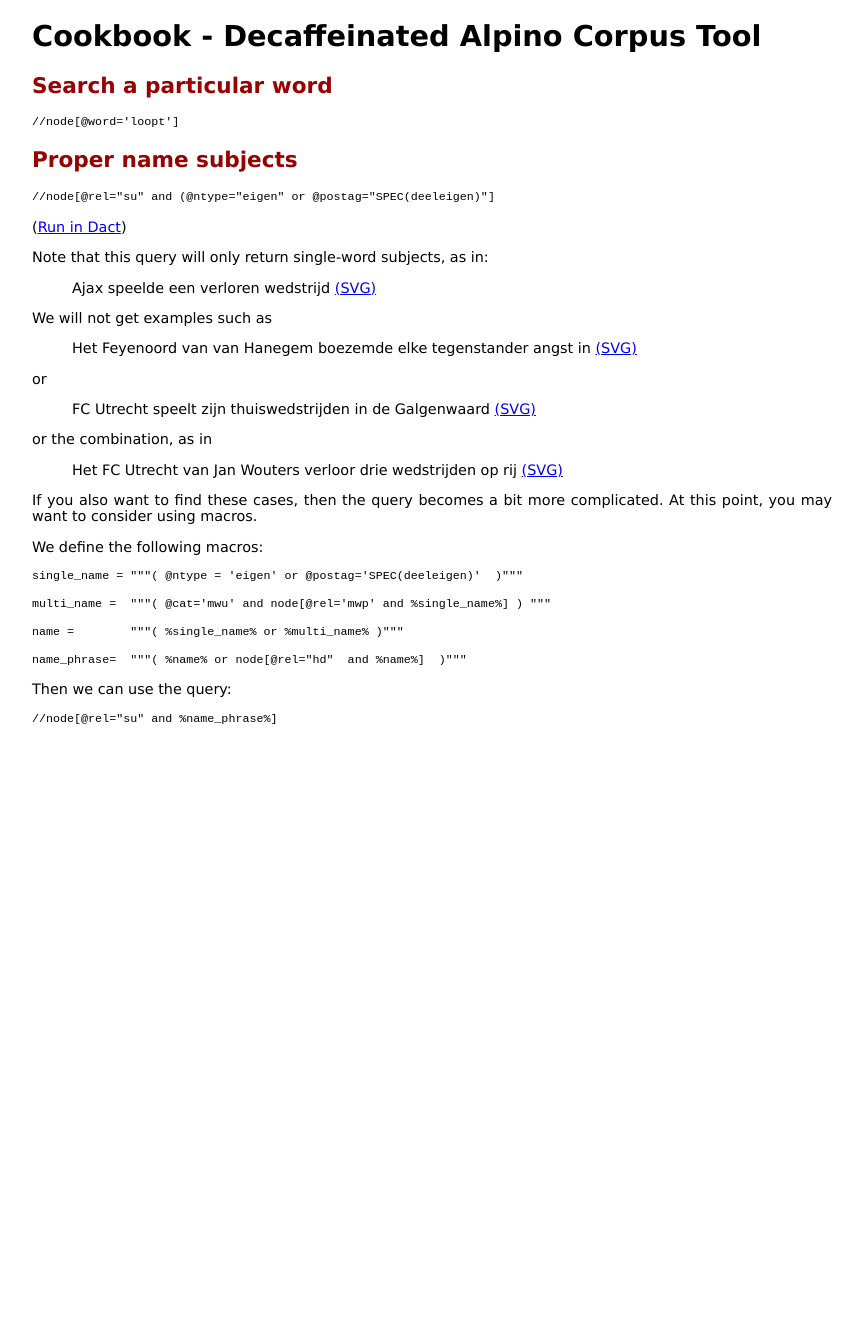
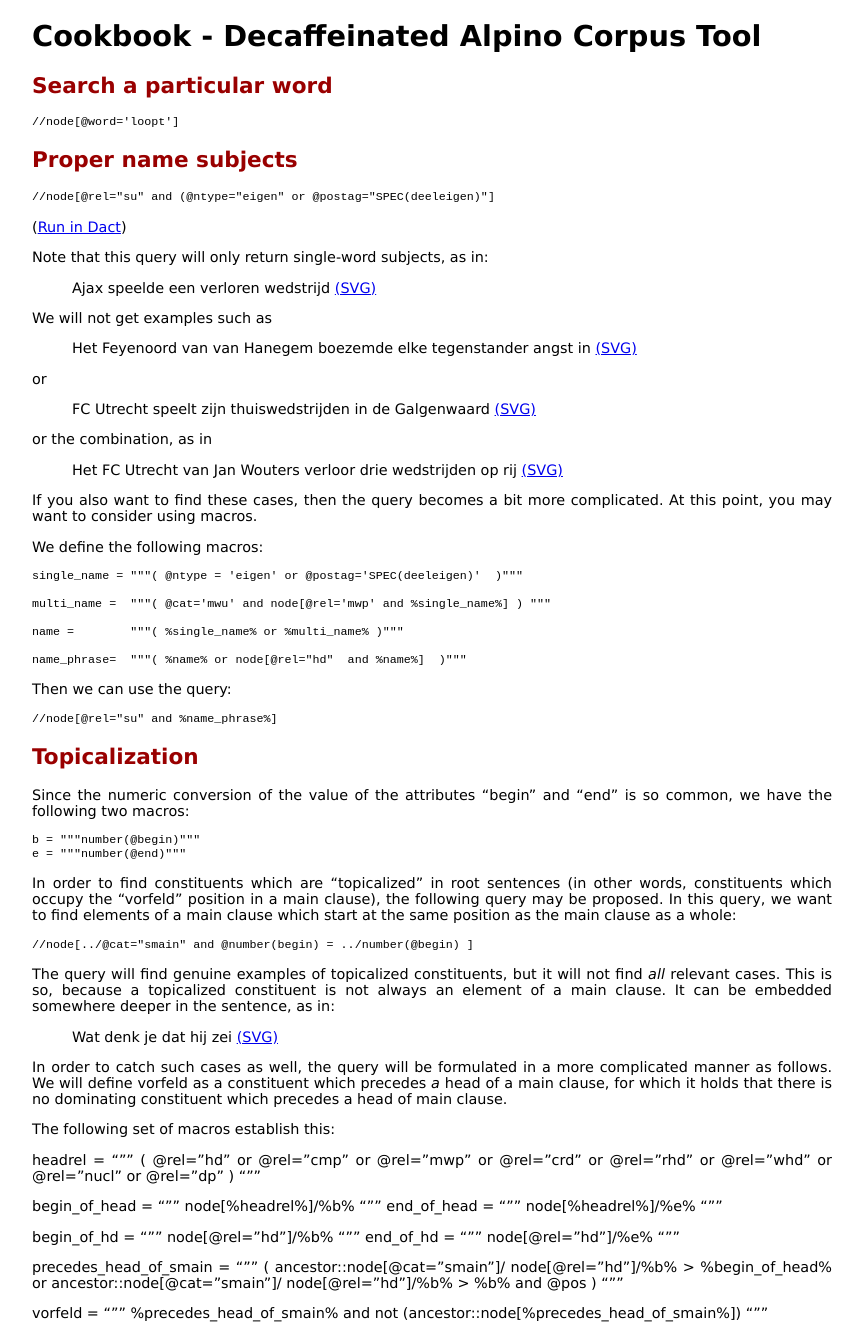
Before and after one commit to rug-compling/dact, a Jekyll site: the page built from cookbook/index.md, in a window 1280 px wide. Shown: the whole page, without its empty margins (208-1071 px from the left). Built offline with Jekyll 4.4.1, drawn with Linux system fonts in a browser that asks for light colours; before the commit the page ends 900 px from its top, so only the background shows below that.

Commit message:
added vorfeld

````diff
--- a/cookbook/index.md
+++ b/cookbook/index.md
@@ -51,3 +51,59 @@ Then we can use the query:
 ```
 //node[@rel="su" and %name_phrase%]
 ```
+
+## Topicalization
+
+Since the numeric conversion of the value of the attributes "begin" and "end" is so common, we
+have the following two macros:
+
+```
+b = """number(@begin)"""
+e = """number(@end)"""
+```
+
+In order to find constituents which are "topicalized" in root sentences (in other words,
+constituents which occupy the "vorfeld" position in a main clause), the following query
+may be proposed. In this query, we want to find elements of a main clause which start at the same
+position as the main clause as a whole:
+
+```
+//node[../@cat="smain" and @number(begin) = ../number(@begin) ]
+```
+
+The query will find genuine examples of topicalized constituents, but it will not find *all*
+relevant cases. This is so, because a topicalized constituent is not always an element of a
+main clause. It can be embedded somewhere deeper in the sentence, as in:
+
+>   Wat denk je dat hij zei <a href="5.svg">(SVG)</a>
+
+In order to catch such cases as well, the query will be formulated in a more complicated
+manner as follows. We will define vorfeld as a constituent which precedes *a* head of a
+main clause, for which it holds that there is no dominating constituent which precedes a head of
+main clause.
+
+The following set of macros establish this:
+
+   headrel = """ ( @rel="hd" or @rel="cmp" or @rel="mwp" or @rel="crd"
+                or @rel="rhd" or @rel="whd" or @rel="nucl" or @rel="dp" ) """
+
+   begin_of_head = """ node[%headrel%]/%b% """
+   end_of_head   = """ node[%headrel%]/%e% """
+
+   begin_of_hd   = """ node[@rel="hd"]/%b% """
+   end_of_hd     = """ node[@rel="hd"]/%e% """
+
+   precedes_head_of_smain = """
+   (  ancestor::node[@cat="smain"]/
+                node[@rel="hd"]/%b%
+              > %begin_of_head%
+      or
+      ancestor::node[@cat="smain"]/
+                node[@rel="hd"]/%b%
+              > %b% and @pos
+   )
+   """
+
+   vorfeld = """
+   %precedes_head_of_smain% and not (ancestor::node[%precedes_head_of_smain%])
+   """
````
Also changed, not shown: cookbook/5.svg (added).
